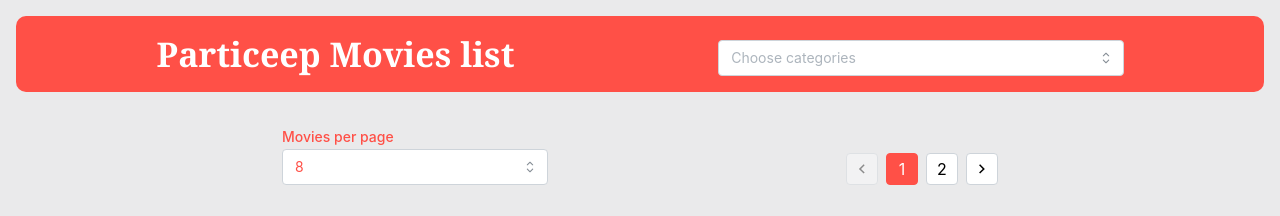
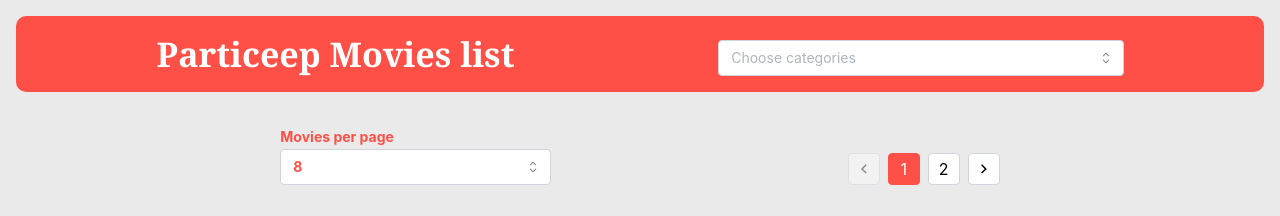
Before and after one commit to BenGex31/movies-react-interview, a React (Create React App) app: page / in a window 1280 px wide. Shown: the top 216 px of the page. Built offline with nearby package versions, Linux system fonts and the light colour scheme.

Commit message:
Update App.tsx

```diff
--- a/src/App.tsx
+++ b/src/App.tsx
@@ -25,16 +25,16 @@
     },
     Select: Select.extend({
       styles: {
-        label: { color: "#ff5047" },
-        option: { color: "#ff5047" },
-        input: { color: "#ff5047" },
+        label: { color: "#ff5047", fontWeight: "bold" },
+        option: { color: "#ff5047", fontWeight: "bold" },
+        input: { color: "#ff5047", fontWeight: "bold" },
       },
     }),
     MultiSelect: MultiSelect.extend({
       styles: {
         label: { color: "#ff5047" },
-        option: { color: "#ff5047" },
-        pill: { color: "#ff5047" },
+        option: { color: "#ff5047", fontWeight: "bold" },
+        pill: { color: "#ff5047", fontWeight: "bold" },
       },
     }),
     Badge: Badge.extend({
```
